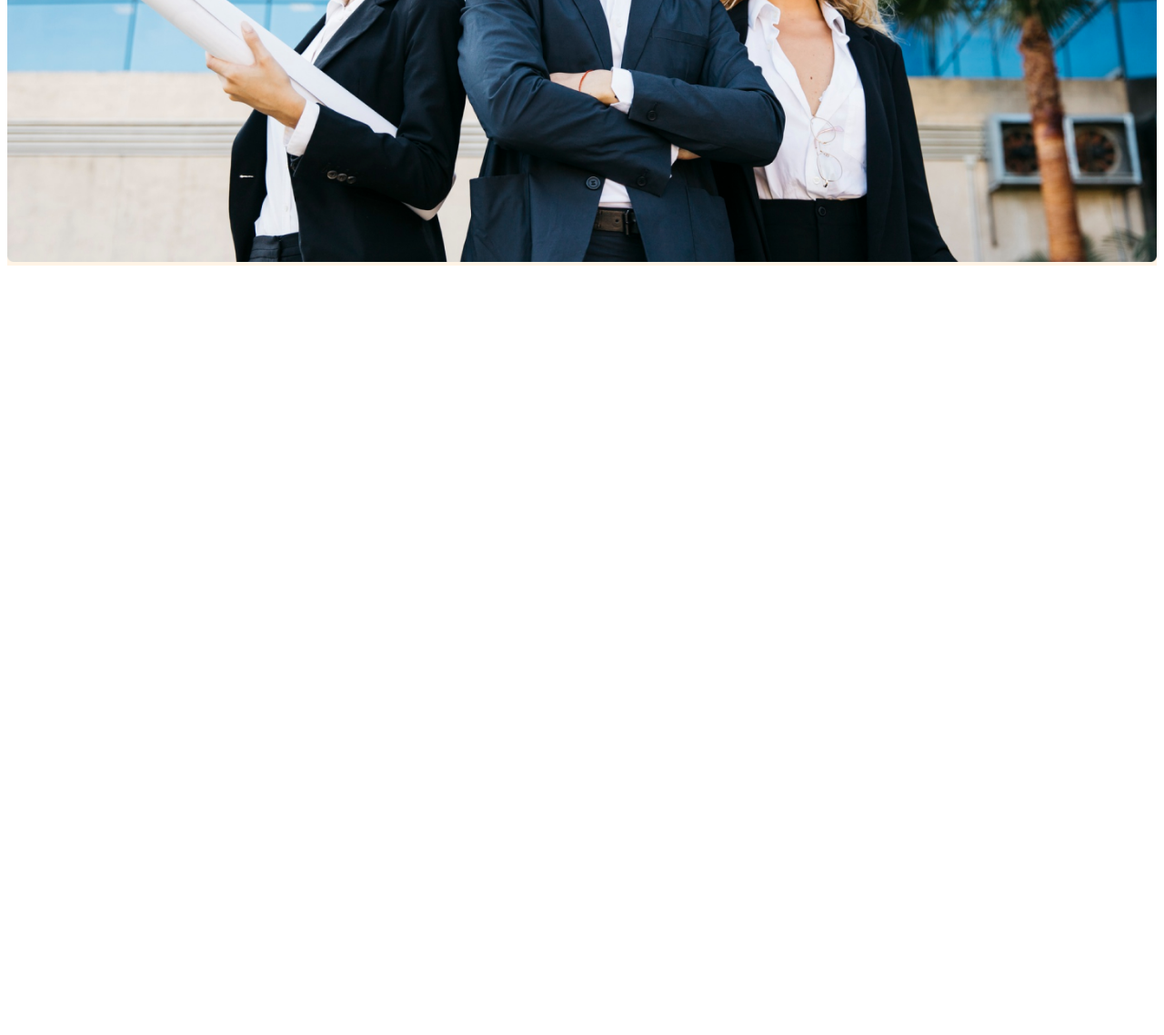
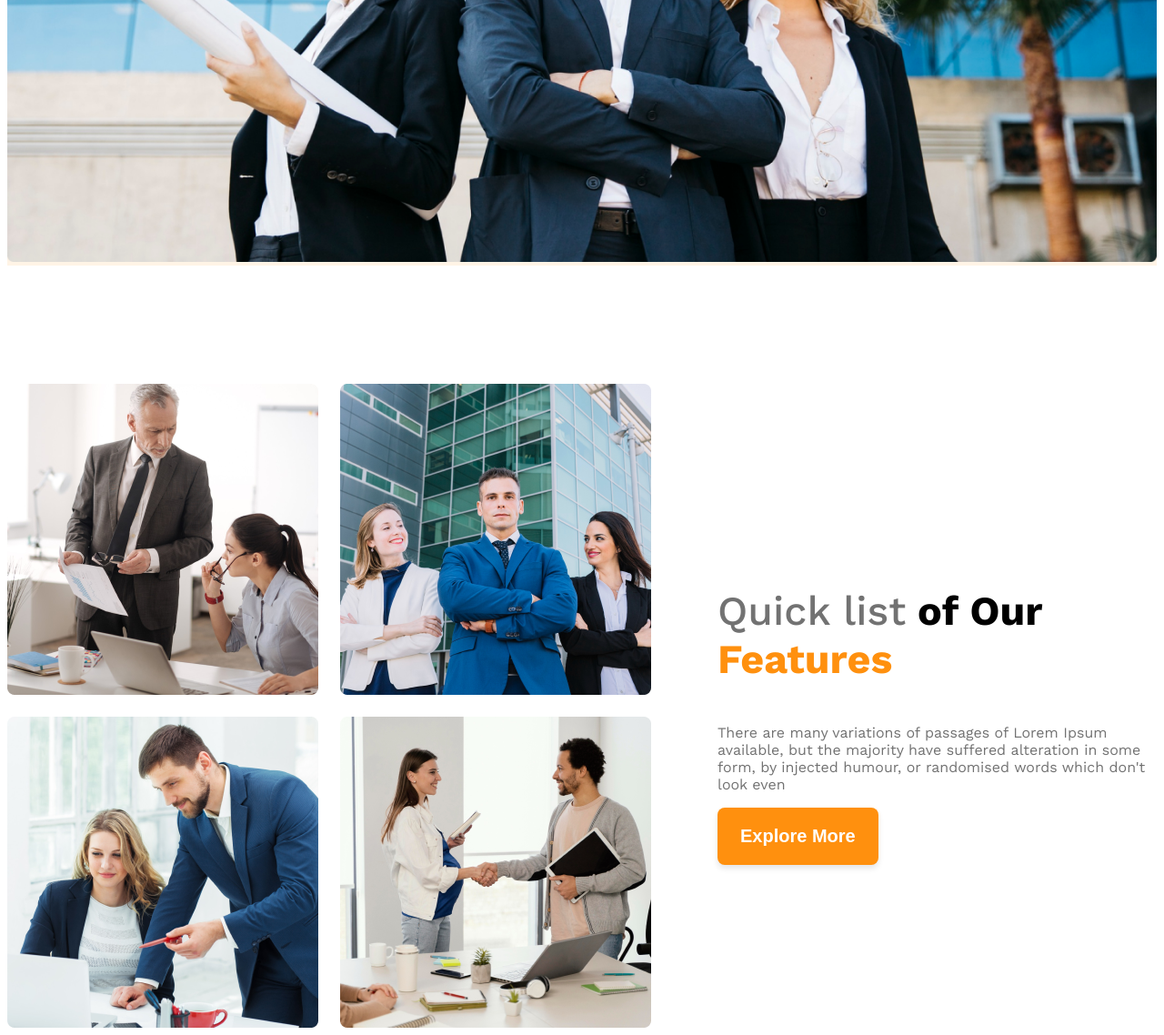
Before and after one commit to mamunshahriar/architects_responsive_website, a plain HTML site: page index.html in a window 1280 px wide. Shown: the part 882-2020 px from the top of the page at 91% size. Before the commit the page ends 1182 px from the top, so only its background shows below. Drawn offline with nearby package versions, Linux system fonts and the light colour scheme.

```diff
--- a/Styles/architects.css
+++ b/Styles/architects.css
@@ -44,6 +44,17 @@
 .btn-primary:hover {
   background-color: #0056b3;         /* Darker blue on hover */
   box-shadow: 0 6px 12px rgba(0, 0, 0, 0.2);
+}
+
+
+main{
+
+    max-width: 1440px;
+    margin: 0 auto;
+}
+
+main > section{
+    margin-top: 130px;
 }
 /* header style */
 
@@ -103,9 +114,64 @@ font-size: 2.8rem;
 
 }
 
+/*  team and features related style*/
+.teams{
+
+    align-items: center;
+}
+
+.team-img-container{
+    display: grid;
+    grid-template-columns: repeat(2, 1fr);
+    gap: 24px;
+
+
+}
+
+.our-features{
+    margin-left: 73px;
+    max-width: 530px;
+}
+
+.features-title{
+    font-size: 2.8rem;
+    font-weight: 700;
+}
+.quick-list{
+
+    font-weight: 500;
+}
+
+#features{
+    color: rgba(255, 144, 14, 1);
+}
 /* responsive media query */
 @media screen and (max-width:576px ) {
-    .navbar, .nav-link{
+    .navbar,
+    .nav-link,
+    .teams{
         flex-direction: column;
     }
+
+.team-img-container{
+
+    grid-template-columns: repeat(1, 1fr);
 }
+
+.our-features{
+
+    margin-left: 20px;
+}
+
+}
+
+/* medium size device */
+
+@media screen and (min-width: 576px) and  (max-width: 992px) {
+    .teams{
+        flex-direction: column;
+    }
+    .our-features{
+    margin-left: 40px;
+    }
+}
--- a/index.html
+++ b/index.html
@@ -35,6 +35,24 @@
     </header>
 
     <main>
+        <section class="teams display-flex">
+            <div class="team-img-container">
+                <img src="images/team1.png" alt="two architect discuss abour design">
+                <img src="images/team2.png" alt="">
+                <img src="images/team3.png" alt="">
+                <img src="images/team4.png" alt="">
+
+            </div>
+            <div class="our-features">
+
+                <h3 class="features-title"><span class="quick-list text-light-gray">Quick list</span> <span id="of-our">of Our</span> <span id="features">Features</span></h3>
+                <p class="features-content text-light-gray">There are many variations of passages of Lorem Ipsum available, but the majority have suffered alteration in some form, by injected humour, or randomised words which don't look even</p>
+
+                <button class="btn-primary">Explore More</button>
+
+            </div>
+
+        </section>
 
     </main>
 
```
